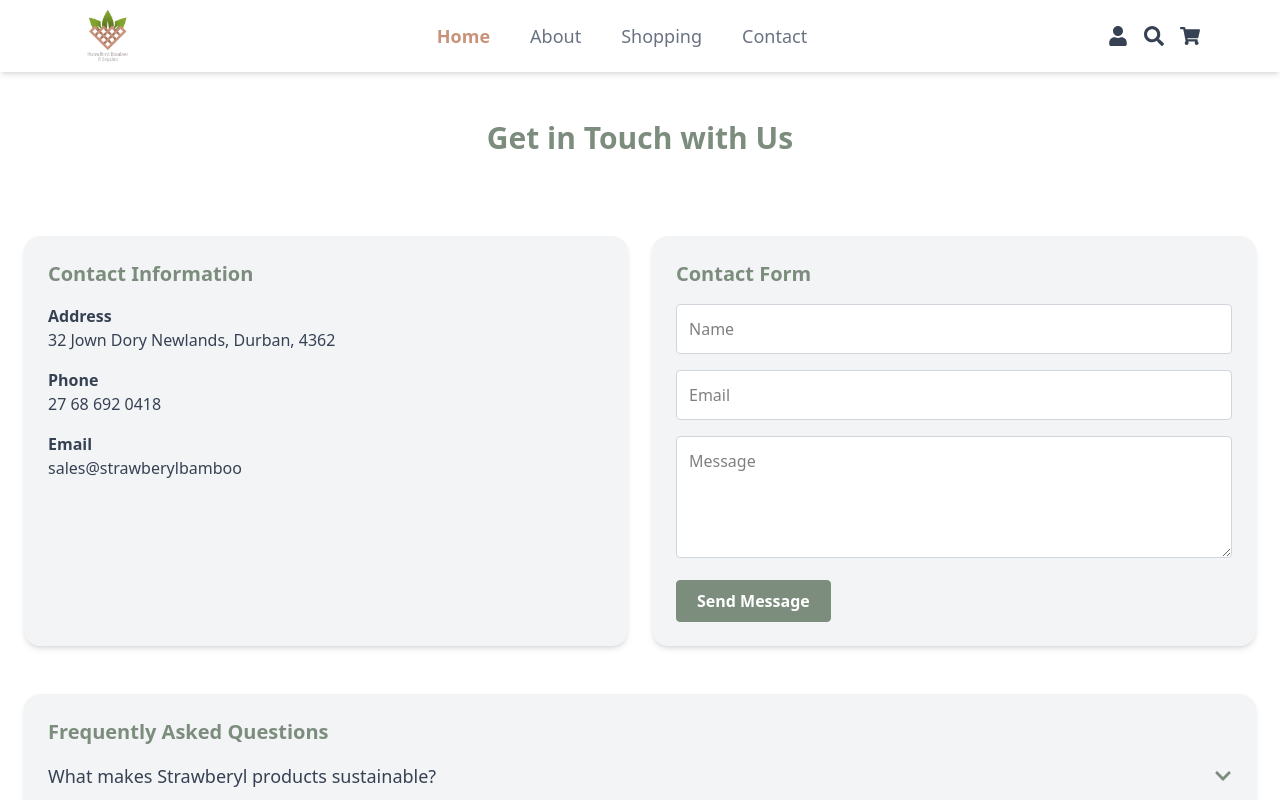
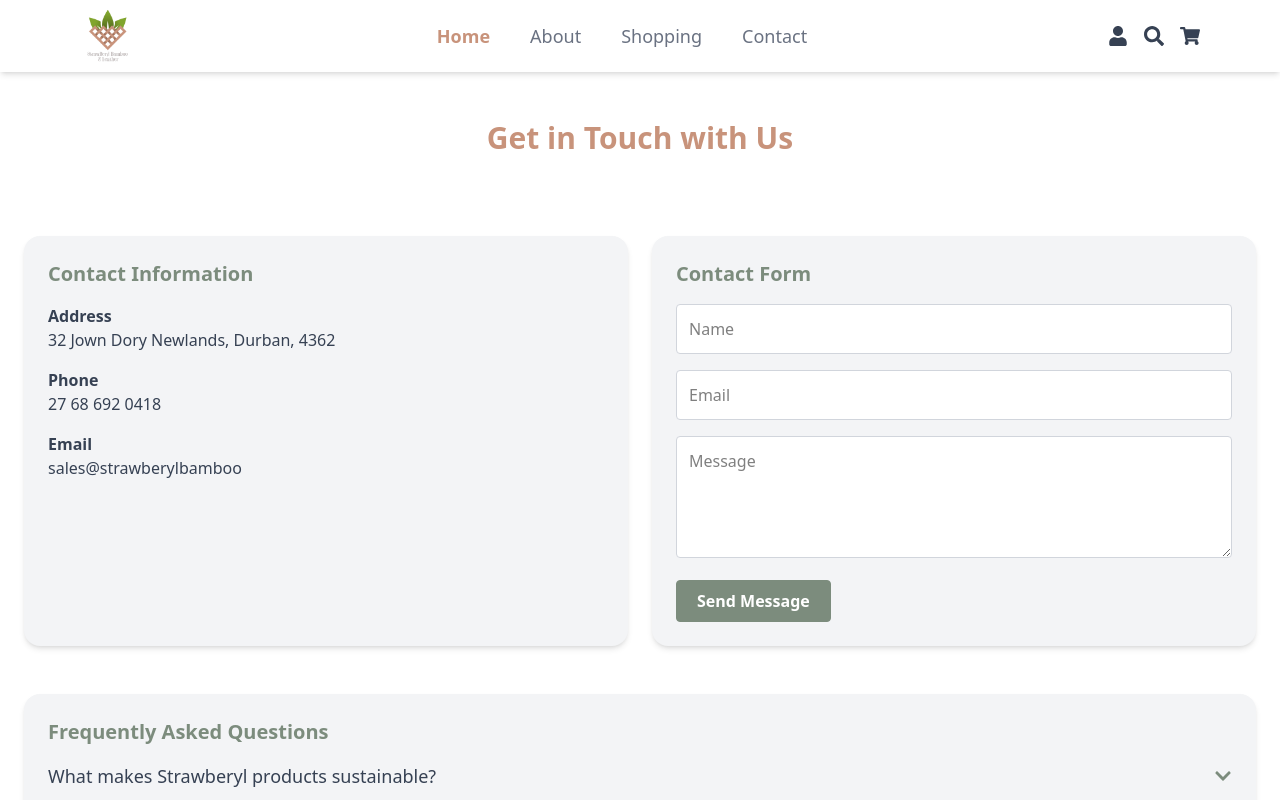
Before and after one commit to HlobisileLukhele/strawberyl-ecommerce, a React (Vite) app: page /contact in a window 1280 px wide. Shown: the top 800 px of the page. Built offline with nearby package versions, Linux system fonts and the light colour scheme; a web font is replaced by a local one.

Commit message:
changed the font colour

```diff
--- a/src/Pages/Contact.jsx
+++ b/src/Pages/Contact.jsx
@@ -6,7 +6,7 @@ import FAQs from "../Components/FAQs";
 export default function Contact() {
   return (
     <div className="px-6 py-12 max-w-7xl mx-auto">
-      <h1 className="text-3xl font-bold text-[#7c8c7d] text-center mb-4">Get in Touch with Us</h1>
+      <h1 className="text-3xl font-bold text-[#c8937b] text-center mb-4">Get in Touch with Us</h1>
 
       <div className="flex flex-col md:flex-row gap-6 mb-12 mt-20">
         <ContactInfo />
```
